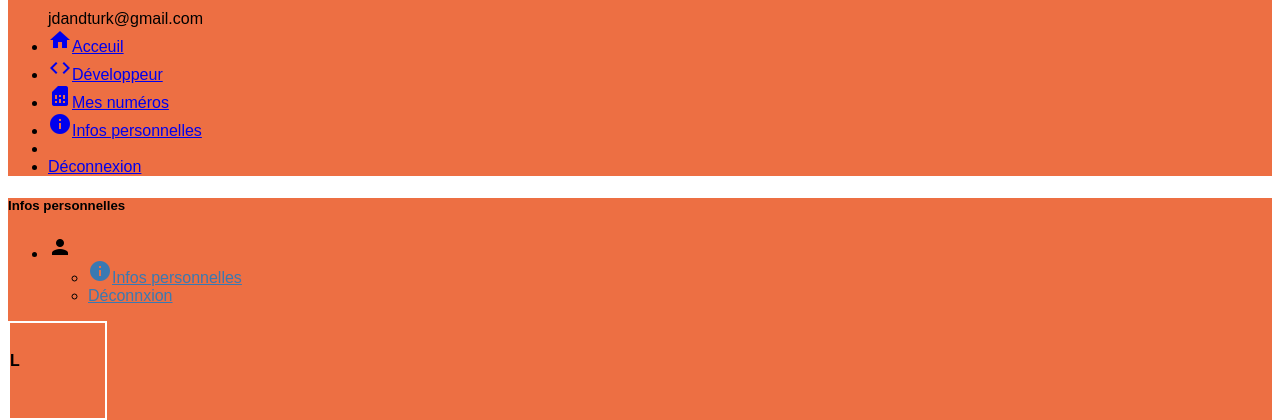
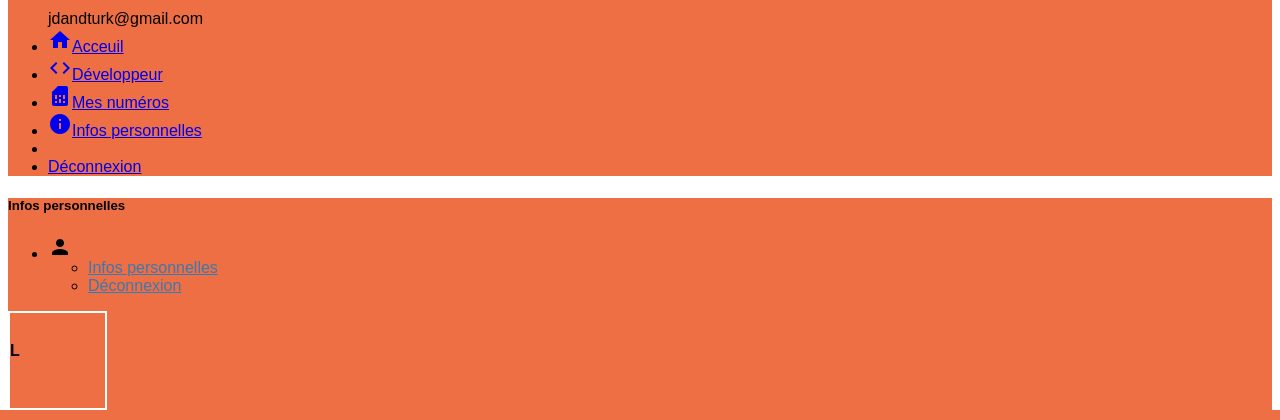
Before and after one commit to digitale-sense/mobile.yetupay, a PHP site: page /info-perso.php in a window 1280 px wide. Shown: the part 1215-1635 px from the top of the page. Run offline with PHP 8.4, Linux system fonts and the light colour scheme.

Commit message:
Dropdown finished

```diff
--- a/view/page/info-perso.php
+++ b/view/page/info-perso.php
@@ -29,6 +29,10 @@
                                 <a class="btn-floating waves-effect btn-small z-depth-0 white dropdown-trigger" data-target='account-dropdown'>
                                     <i class="material-icons grey-text white">person</i>
                                 </a>
+                                <ul id='account-dropdown' class='dropdown-content radius'>
+                                    <li><a href="#!">Infos personnelles</a></li>
+                                    <li><a href="#!">Déconnexion</a></li>
+                                </ul>
                             </li>
                         </ul>
                     </div>
@@ -43,10 +47,6 @@
             </div>
         </nav>
     </header>
-    <ul id='account-dropdown' class='dropdown-content'>
-        <li><a href="#!"><i class="material-icons">info</i>Infos personnelles</a></li>
-        <li><a href="#!">Déconnxion</a></li>
-    </ul>
     <div class="row back-top">
         <div class="col s12">
             <div class="card z-depth-3 radius">
```
